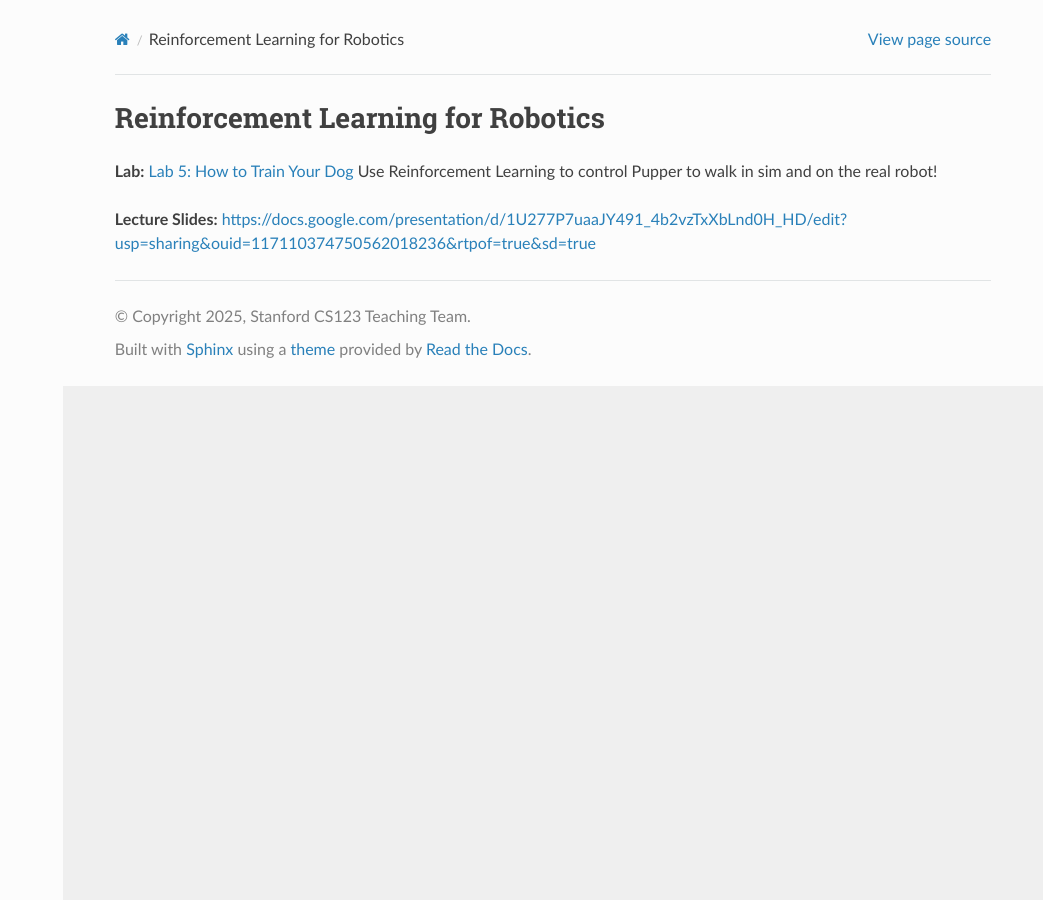
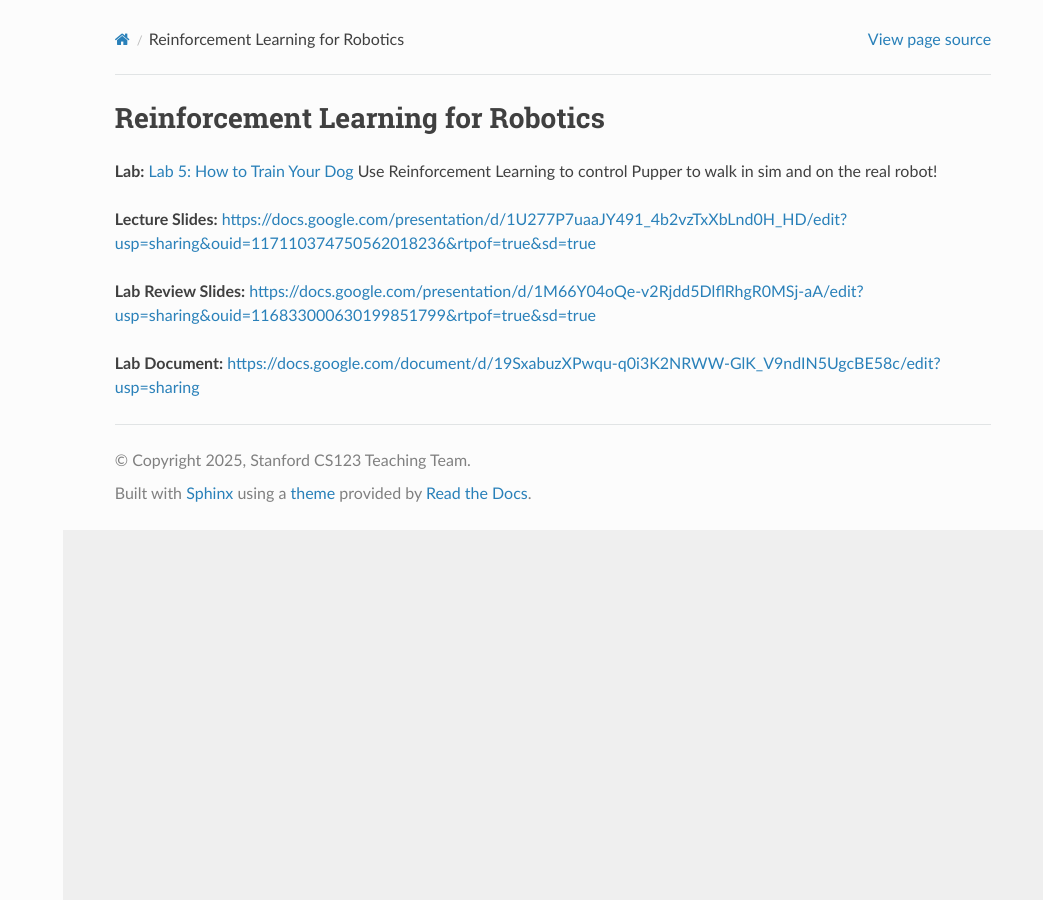
Before and after one commit to cs123-stanford/cs123-stanford, a Sphinx documentation site: the page built from docs/schedule/lectures/spring-25/lec-5.rst, in a window 1280 px wide. Shown: the whole page, without its empty margins (237-1280 px from the left). Built offline with Sphinx 7.4.7 and the Read the Docs theme 3.1.0, drawn with Linux system fonts in a browser that asks for light colours.

Commit message:
Updates lab 5 with new slides

```diff
--- a/docs/schedule/labs/spring-25/lab-5.rst
+++ b/docs/schedule/labs/spring-25/lab-5.rst
@@ -3,7 +3,7 @@
 
 *Goal: Train Pupper to walk using reinforcement learning!*
 
-`Lab slides <https://docs.google.com/presentation/d/1APi029vOGI_dR0Vrvh3glQ0Bw61qV4XP/edit?usp=sharing&ouid=117110374750562018236&rtpof=true&sd=true>`_
+`Lab slides <https://docs.google.com/presentation/d/1M66Y04oQe-v2Rjdd5DlflRhgR0MSj-aA/edit?usp=sharing&ouid=116833000630199851799&rtpof=true&sd=true>`_
 
 `Lab document <https://docs.google.com/document/d/19SxabuzXPwqu-q0i3K2NRWW-GlK_V9ndIN5UgcBE58c/edit?usp=sharing>`_
 
@@ -16,7 +16,7 @@
 
    .. code-block:: bash
 
-      cd ~
+      cd ~/
       ./deploy_test_policy
 
 This script without any arguments will just launch the neural controller. When provided the path to a policy file, it will overwrite that policy to the test_policy.json file, which is used by the neural controller. After you have trained a policy and saved it on Pupper, for instance as ``~/Downloads/policy.json``, you can run the following command to overwrite the test policy:
--- a/docs/schedule/lectures/spring-25/lec-5.rst
+++ b/docs/schedule/lectures/spring-25/lec-5.rst
@@ -4,3 +4,7 @@
 **Lab:** :doc:`../../labs/spring-25/lab-5` Use Reinforcement Learning to control Pupper to walk in sim and on the real robot!
 
 **Lecture Slides:** https://docs.google.com/presentation/d/1U277P7uaaJY491_4b2vzTxXbLnd0H_HD/edit?usp=sharing&ouid=117110374750562018236&rtpof=true&sd=true
+
+**Lab Review Slides:**  https://docs.google.com/presentation/d/1M66Y04oQe-v2Rjdd5DlflRhgR0MSj-aA/edit?usp=sharing&ouid=116833000630199851799&rtpof=true&sd=true
+
+**Lab Document:** https://docs.google.com/document/d/19SxabuzXPwqu-q0i3K2NRWW-GlK_V9ndIN5UgcBE58c/edit?usp=sharing
```
